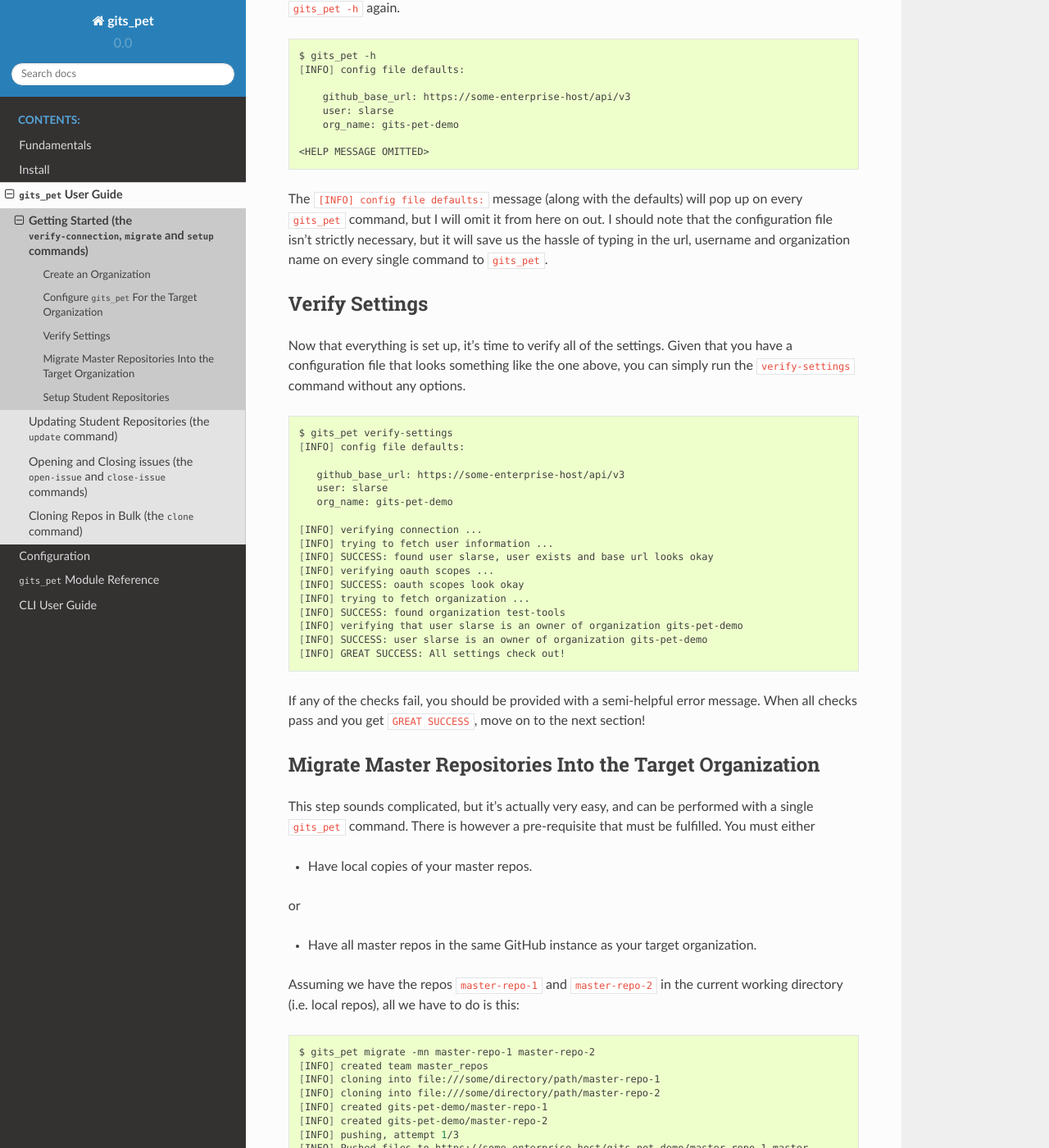
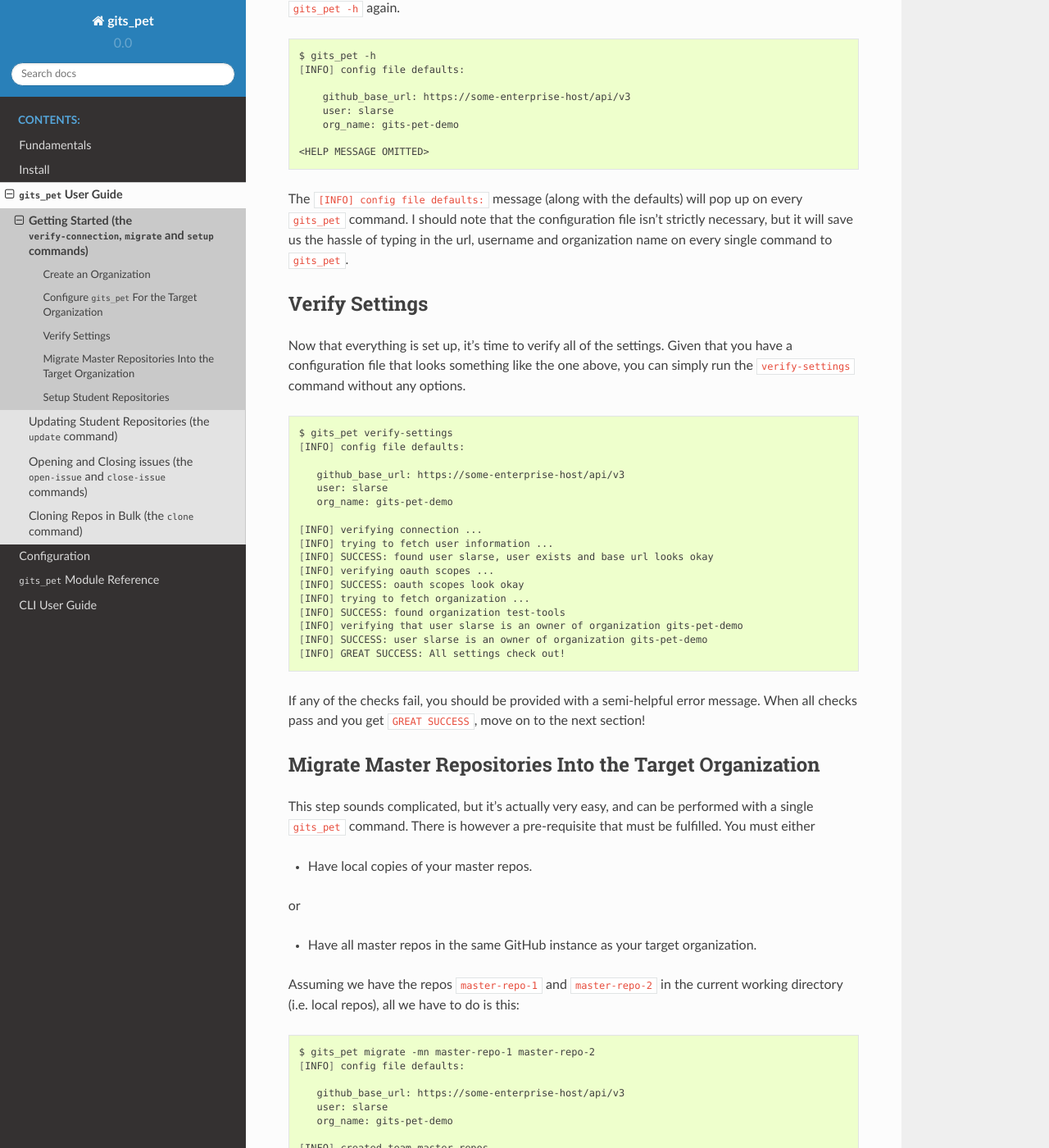
Before and after one commit to repobee/repobee, a Sphinx documentation site: the page built from docs/getting_started.rst, in a window 1280 px wide and 1400 px high, scrolled down 2329 px. Shown: the whole window at 82% size. Built offline with Sphinx 7.4.7 and the Read the Docs theme 2.0.0, drawn with Linux system fonts in a browser that asks for light colours; some of the changed text lies outside the part shown.

Commit message:
Add in some config file defaults outputs

```diff
--- a/docs/getting_started.rst
+++ b/docs/getting_started.rst
@@ -117,10 +117,9 @@ and parsed by running ``gits_pet -h`` again.
     <HELP MESSAGE OMITTED>
 
 The ``[INFO] config file defaults:`` message (along with the defaults) will pop
-up on every ``gits_pet`` command, but I will omit it from here on out. I should
-note that the configuration file isn't strictly necessary, but it will save us
-the hassle of typing in the url, username and organization name on every single
-command to ``gits_pet``.
+up on every ``gits_pet`` command. I should note that the configuration file
+isn't strictly necessary, but it will save us the hassle of typing in the url,
+username and organization name on every single command to ``gits_pet``.
 
 Verify Settings
 ===============
@@ -170,6 +169,12 @@ current working directory (i.e. local repos), all we have to do is this:
 .. code-block:: bash
 
     $ gits_pet migrate -mn master-repo-1 master-repo-2
+    [INFO] config file defaults:
+
+       github_base_url: https://some-enterprise-host/api/v3
+       user: slarse
+       org_name: gits-pet-demo
+
     [INFO] created team master_repos
     [INFO] cloning into file:///some/directory/path/master-repo-1
     [INFO] cloning into file:///some/directory/path/master-repo-2
@@ -195,6 +200,12 @@ Running the same thing again yields the following output:
 .. code-block:: bash
 
     $ gits_pet migrate -mn master-repo-1 master-repo-2
+    [INFO] config file defaults:
+
+       github_base_url: https://some-enterprise-host/api/v3
+       user: slarse
+       org_name: gits-pet-demo
+
     [INFO] cloning into file:///some/directory/path/master-repo-1
     [INFO] cloning into file:///some/directory/path/master-repo-2
     [INFO] gits-pet-demo/master-repo-1 already exists
```
